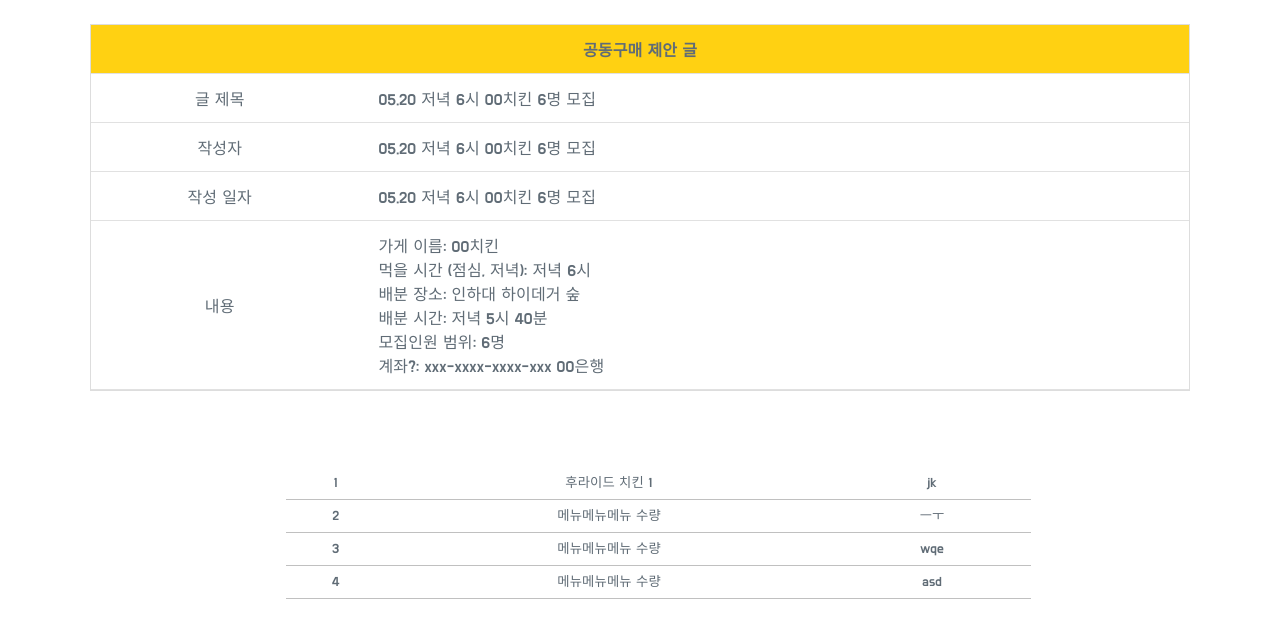
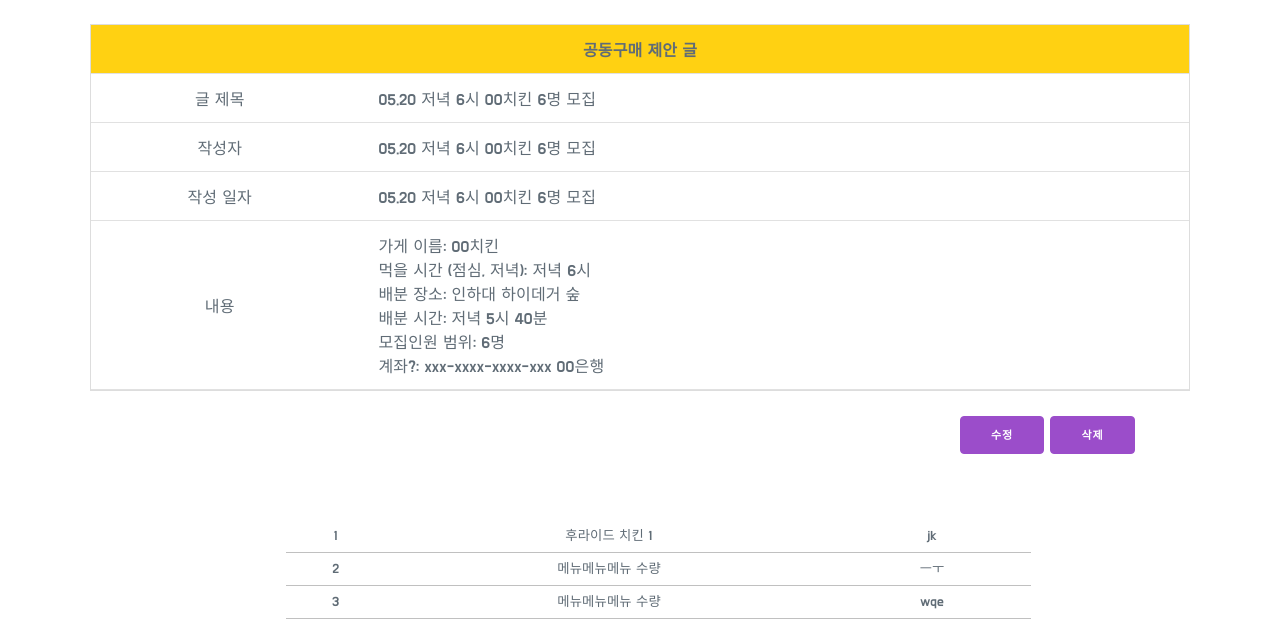
Before and after one commit to yeonsooSo/2021-2-it_contest, a plain HTML site: page pages/post.html in a window 1280 px wide. Shown: the part 169-795 px from the top of the page. Drawn offline with nearby package versions, Linux system fonts and the light colour scheme.

Commit message:
Add button

```diff
--- a/pages/post.css
+++ b/pages/post.css
@@ -85,6 +85,16 @@ li {
   padding: 0;
   margin: 0;
 }
+
+.mod-del {
+  font-size: 20px;
+  margin-left: 75%;
+}
+/* .mod,
+.del {
+  height: 100px;
+  width: 15px;
+} */
 
 #ulTable {
   margin: 4% 0;
--- a/pages/post.html
+++ b/pages/post.html
@@ -60,10 +60,14 @@
             </div>
         </div>
 
+        <div class="mod-del">
+            <input type="button" class= "mod" value="수정">
+            <input type="button" class="del" value="삭제">
+
+        </div>
+
         <ul id ="ulTable">
-
             <li>
-
                 <ul>
                     <li>1</li>
                     <li class="left">후라이드 치킨 1</li>
```
Also changed, not shown: 프로토타입(플로우).png (added), 프로토타입.png (added).
